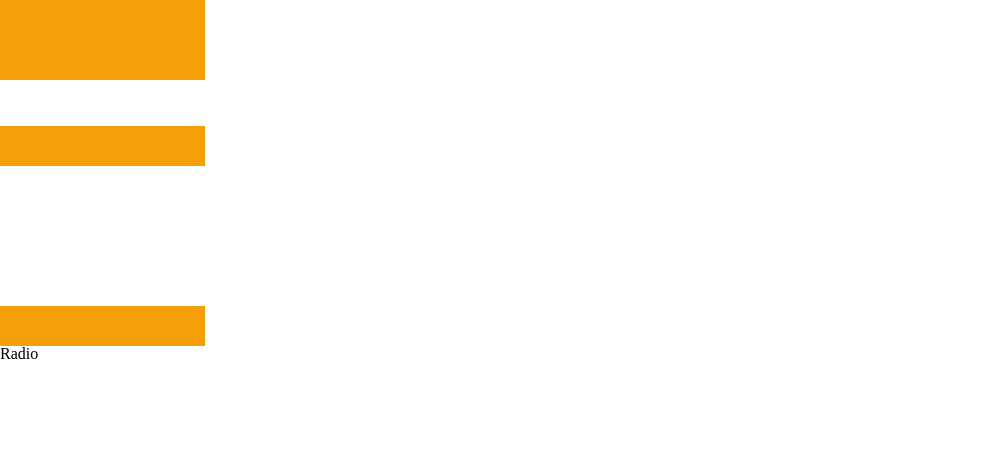
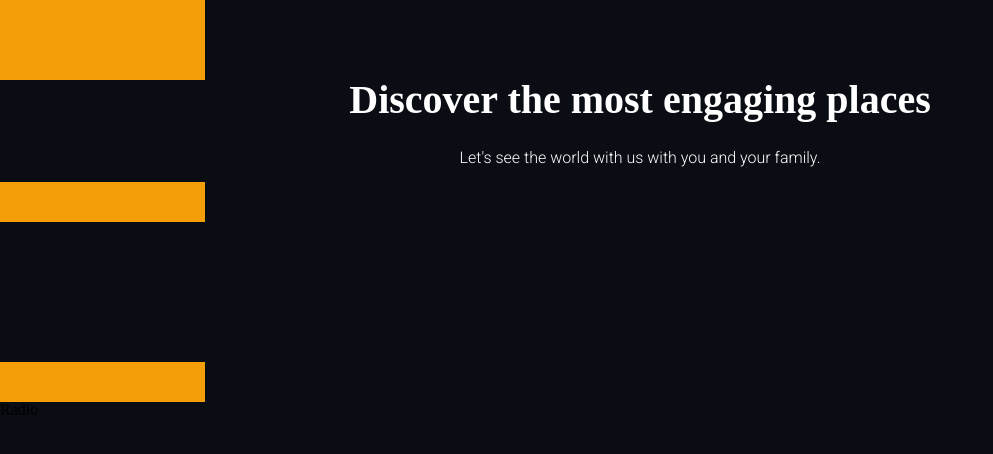
Before and after one commit to ZollyMike/Travel_Landing, a plain HTML site: page html/index.html in a window 1280 px wide. Shown: the whole page, without its empty margins (0-993 px from the left). Drawn offline with Linux system fonts and the light colour scheme.

Commit message:
components

```diff
--- a/html/index.html
+++ b/html/index.html
@@ -44,8 +44,8 @@
         </section>
         <section class="engage">
             <div class="title-txt">
-                <h4></h4>
-                <p></p>
+                <h4>Discover the most engaging places</h4>
+                <p>Let's see the world with us with you and your family.</p>
             </div>
             <div class="engage__bloc">
                 <div class="card">
--- /dev/null
+++ b/scss/foundation/_frame.scss
@@ -0,0 +1,3 @@
+body{
+    background-color: #0a0d14;
+}
--- a/scss/object/component/_title-txt.scss
+++ b/scss/object/component/_title-txt.scss
@@ -5,10 +5,12 @@
         margin-bottom: 30px;
         font-family: 'Arbutus Slab', serif;
         font-weight: 900;
+        color: #FFFF;
     }
     p{
         font-size: 16px;
         font-family: 'Roboto', sans-serif;
         font-weight: 500;
+        color: #FFFF;
     }
 }
--- a/scss/style.scss
+++ b/scss/style.scss
@@ -1,4 +1,6 @@
 @import 'foundation/reset';
+
+@import 'foundation/frame';
 
 @import 'foundation/fontfamily';
 
```
Also changed, not shown: css/style.css, 1 other file.
